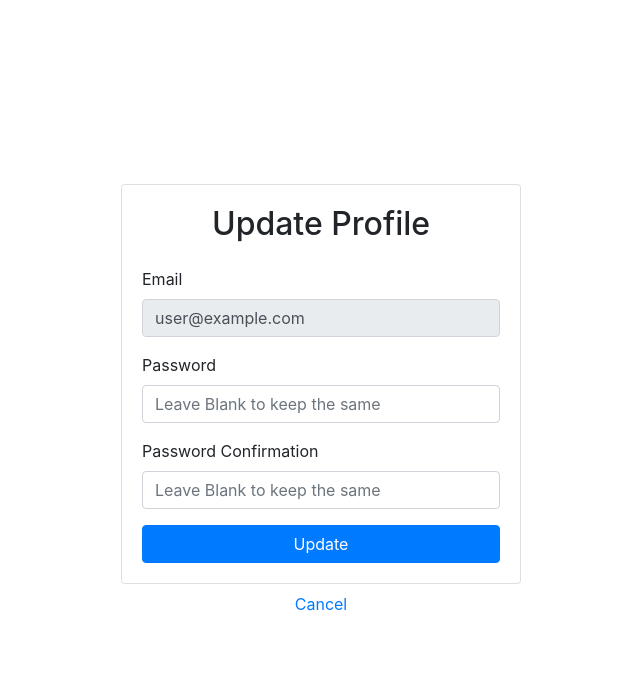
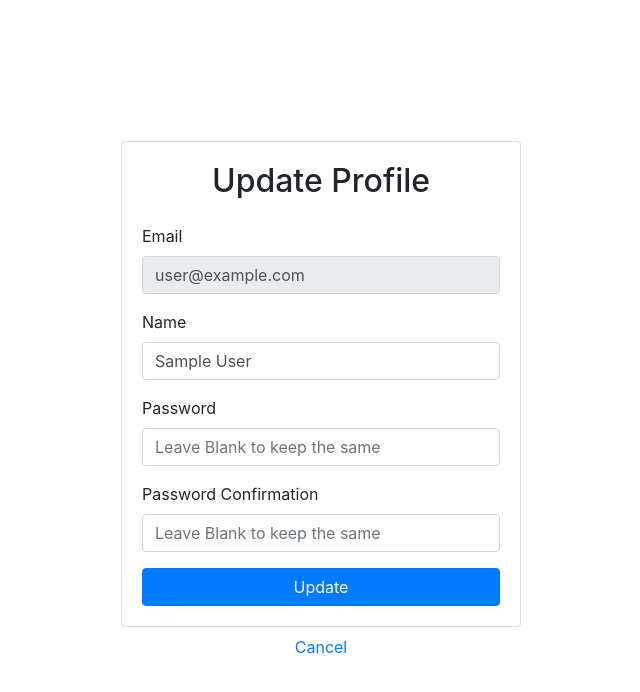
Before and after one commit to rahuldshetty/anywhere-read, a React (Create React App) app: page /update-profile in a window 1280 px wide. Shown: the top 692 px of the page, without its empty margins (319-959 px from the left). Built offline with nearby package versions, Linux system fonts and the light colour scheme; no server answers; sample sign-in values are in the browser's storage.

Commit message:
added name in profile

```diff
--- a/src/components/home/Dashboard.js
+++ b/src/components/home/Dashboard.js
@@ -22,8 +22,9 @@ export default function Dashboard() {
         <>
             <Card>
                 <Card.Body>
-                    <h2 className="text-center mb-4">Profile</h2>
+                    <Card.Title>Hi {currentUser.displayName? currentUser.displayName: "Anonymous" },</Card.Title>
                     {error && <Alert variant="danger">{error}</Alert>}
+                    <p></p>
                     <strong>Email:</strong> {currentUser.email}
                     <Link to="/update-profile" className="btn btn-primary w-100 mt-3">Update Profile</Link>
                 </Card.Body>
--- a/src/components/home/UpdateProfile.js
+++ b/src/components/home/UpdateProfile.js
@@ -4,10 +4,11 @@ import {useAuth} from '../../contexts/AuthContext';
 import {Link, useHistory} from 'react-router-dom';
 
 export default function UpdateProfile() {
+    const nameRef = useRef();
     const emailRef = useRef();
     const passwordRef = useRef();
     const passwordConfirmRef = useRef();
-    const {currentUser, updatePassword} = useAuth();
+    const {currentUser, updatePassword, updateName} = useAuth();
     const [error, setError] = useState('')
     const [loading, setLoading] = useState(false)
     const history = useHistory();
@@ -25,6 +26,10 @@ export default function UpdateProfile() {
 
         if(passwordRef.current.value){
             promises.push(updatePassword(passwordRef.current.value));
+        }
+
+        if(nameRef.current.value){
+            promises.push(updateName(nameRef.current.value));
         }
 
         Promise.all(promises)
@@ -50,6 +55,10 @@ export default function UpdateProfile() {
                             <Form.Label>Email</Form.Label>
                             <Form.Control type="email" ref={emailRef} defaultValue={currentUser.email} disabled></Form.Control>
                         </Form.Group>
+                        <Form.Group id="name">
+                            <Form.Label>Name</Form.Label>
+                            <Form.Control type="text" ref={nameRef} defaultValue={currentUser.displayName}></Form.Control>
+                        </Form.Group>
                         <Form.Group id="password">
                             <Form.Label>Password</Form.Label>
                             <Form.Control type="password" ref={passwordRef} placeholder="Leave Blank to keep the same"></Form.Control>
--- a/src/contexts/AuthContext.js
+++ b/src/contexts/AuthContext.js
@@ -31,6 +31,10 @@ export function AuthProvider({ children }) {
         return currentUser.updatePassword(password)
     }
 
+    function updateName(name){
+        return currentUser.updateProfile({displayName: name});
+    }
+
     useEffect(()=>{
         const unsubscribe = auth.onAuthStateChanged(user=>{
             setCurrentUser(user);
@@ -47,7 +51,8 @@ export function AuthProvider({ children }) {
         login,
         logout,
         resetPassword,
-        updatePassword
+        updatePassword,
+        updateName
     }
     return (
         <AuthContext.Provider value={value}>
```
Also changed, not shown: 1 other file (tests, documents, lock files or other folders).
